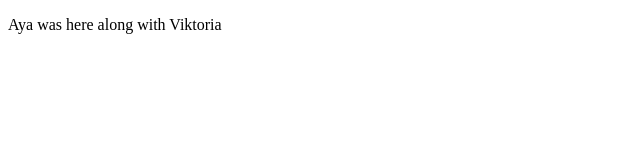
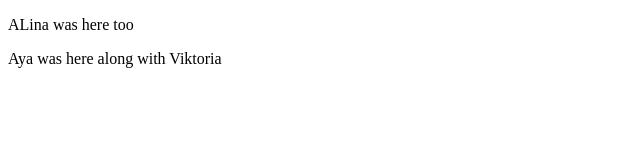
Before and after one commit to sfdc-aya/social-network, a plain HTML site: page social-network.html in a window 1280 px wide. Shown: the whole page, without its empty margins (0-640 px from the left). Drawn offline with Linux system fonts and the light colour scheme.

Commit message:
alina added para

```diff
--- a/social-network.html
+++ b/social-network.html
@@ -11,7 +11,7 @@
     <!---The Header goes here Alina-->
     <header class="top">
         <nav>
-
+            <p>ALina was here too</p>
         </nav>
     </header>
     <!--end of header Alina-->
```
